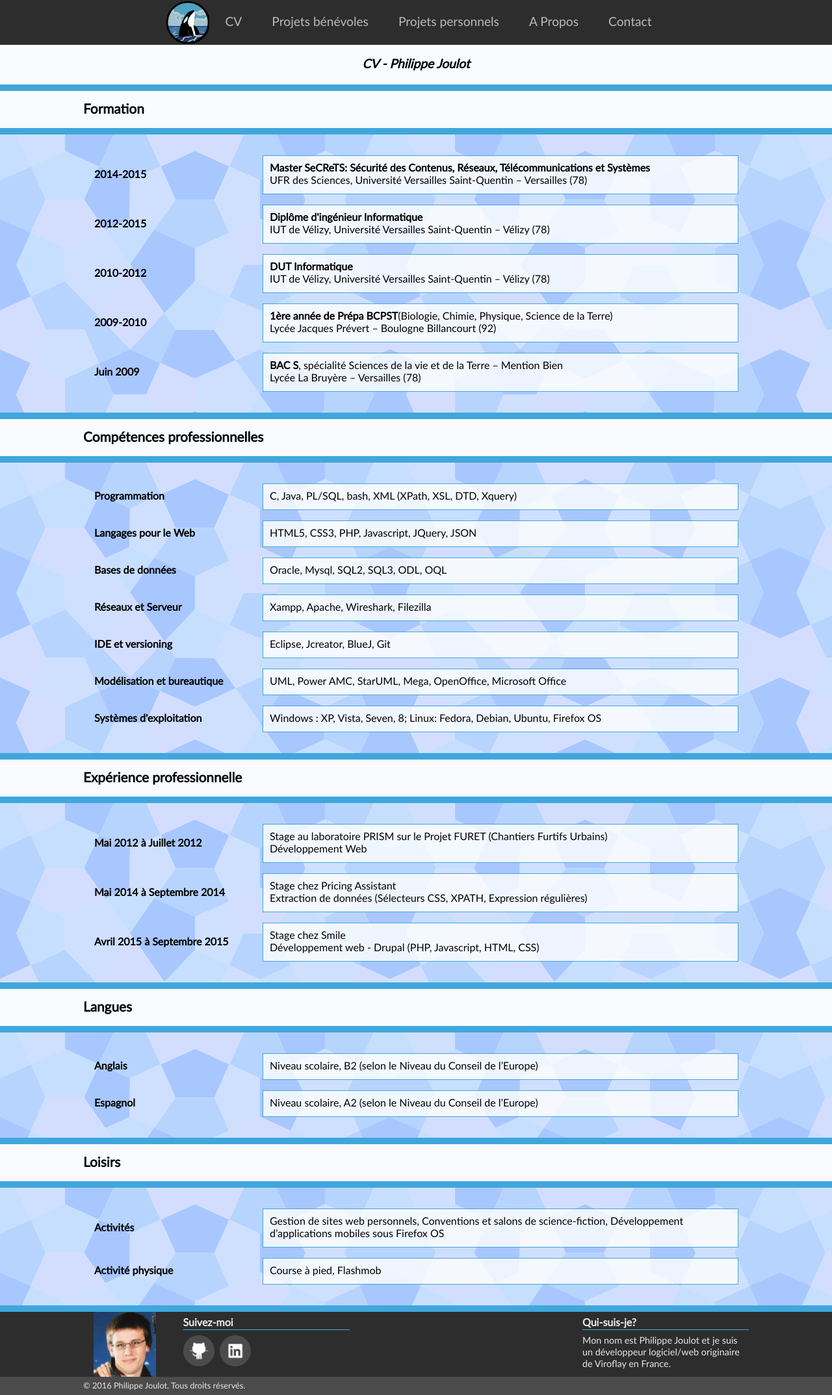
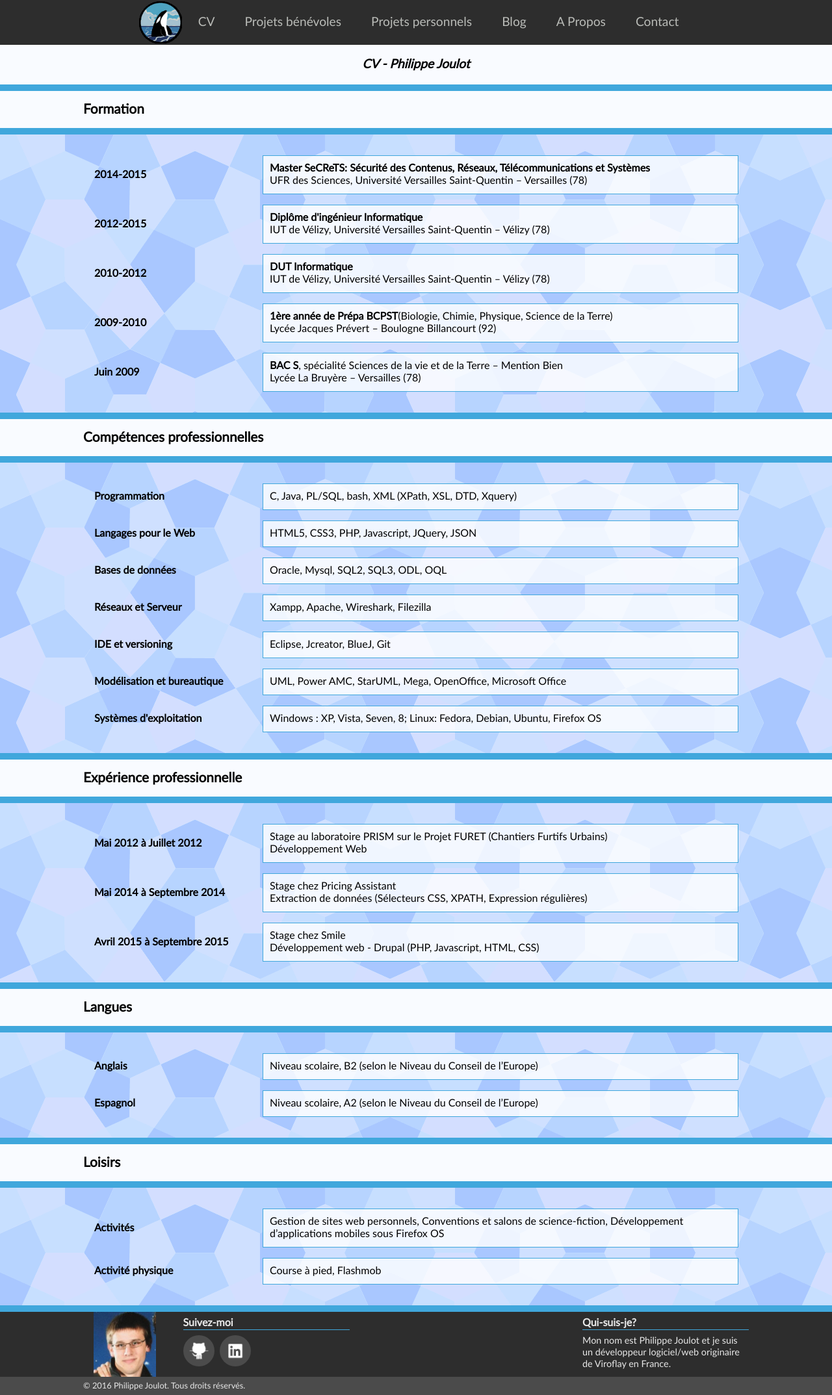
Before and after one commit to pjoulot/siteperso, a Jekyll site: the page built from cv.html, in a window 1280 px wide. Shown: the whole page at 65% size. Built offline with Jekyll 4.4.1, drawn with Linux system fonts in a browser that asks for light colours.

Commit message:
Beginning of the blog list page

```diff
--- a/_config.yml
+++ b/_config.yml
@@ -13,9 +13,11 @@
   line in _config.yml. It will appear in your document head meta (for
   Google search results) and in your feed.xml site description.
 baseurl: "" # the subpath of your site, e.g. /blog
-url: "http://localhost" # the base hostname & protocol for your site
-twitter_username: jekyllrb
-github_username:  jekyll
+url: "http://localhost/" # the base hostname & protocol for your site
+
+gems: [jekyll-paginate]
+paginate: 3
+paginate_path: "/blog/page:num/"
 
 # Build settings
 markdown: kramdown
--- /dev/null
+++ b/_includes/base.html
@@ -0,0 +1,6 @@
+{% assign base = '' %}
+{% assign depth = page.url | split: '/' | size | minus: 1 %}
+{% if    depth == 1 %}{% assign base = '..' %}
+{% elsif depth == 2 %}{% assign base = '../..' %}
+{% elsif depth == 3 %}{% assign base = '../../..' %}
+{% elsif depth == 4 %}{% assign base = '../../../..' %}{% endif %}
--- a/_includes/head.html
+++ b/_includes/head.html
@@ -1,3 +1,4 @@
+{% include base.html %}
 <head>
   <meta charset="utf-8">
   <meta http-equiv="X-UA-Compatible" content="IE=edge">
@@ -7,6 +8,6 @@
   <title>{% if page.title %}{{ page.title | escape }}{% else %}{{ site.title | escape }}{% endif %}</title>
   <meta name="description" content="{% if page.excerpt %}{{ page.excerpt | strip_html | strip_newlines | truncate: 160 }}{% else %}{{ site.description }}{% endif %}">
 
-  <link rel="stylesheet" href="{{ "css/main.css" | prepend: site.baseurl }}">
+  <link rel="stylesheet" href="{{base}}/css/main.css">
   <link rel="canonical" href="{{ page.url | replace:'index.html','' | prepend: site.baseurl | prepend: site.url }}">
 </head>
--- a/_includes/header.html
+++ b/_includes/header.html
@@ -4,11 +4,12 @@
 		<div class="buttonMenu" onclick="menuShow();"></div>
 	</div>
 	<ul id="mainMenu">
-	   <li><a href="http://www.philippejoulot.fr"><div class="logoWebsite"></div></a></li>
-	   <li><a href="cv.html"><span>CV</span></a></li>
-	   <li><a href="projets-benevoles.html"><span>Projets bénévoles</span></a></li>
-	   <li><a href='projets-personnels.html'><span>Projets personnels</span></a></li>
-	   <li><a href="a-propos.html"><span>A Propos</span></a></li>
-	   <li><a href="contact.html"><span>Contact</span></a></li>
+	   <li><a href="{{ site.baseurl }}"><div class="logoWebsite"></div></a></li>
+	   <li><a href="{{base}}/cv.html"><span>CV</span></a></li>
+	   <li><a href="{{base}}/projets-benevoles.html"><span>Projets bénévoles</span></a></li>
+	   <li><a href='{{base}}/projets-personnels.html'><span>Projets personnels</span></a></li>
+           <li><a href="{{base}}/blog"><span>Blog</span></a></li>
+	   <li><a href="{{base}}/a-propos.html"><span>A Propos</span></a></li>
+	   <li><a href="{{base}}/contact.html"><span>Contact</span></a></li>
 	</ul>
 </nav>
--- a/_layouts/default.html
+++ b/_layouts/default.html
@@ -1,3 +1,4 @@
+{% include base.html %}
 <!DOCTYPE html>
 <html>
 
--- a/css/main.scss
+++ b/css/main.scss
@@ -428,6 +428,26 @@
 	border-top-left-radius: 20px;
 }
 
+.tableClass tr td {
+  position: relative;
+}
+
+.post-date {
+  position: absolute;
+  top: 10px;
+  right: 10px;
+  display: block;
+}
+
+.post-category {
+  background-color: #40A7DC;
+  border-radius: 5px;
+  padding: 5px;
+  line-height: 35px;
+  color: white;
+  text-shadow: 1px 1px 1px black;
+}
+
 body .contentBack .tableClass.tableCV tr td {
 	border-radius: 0;
 }
--- a/cv.html
+++ b/cv.html
@@ -2,8 +2,7 @@
 layout: default
 ---
 
-<h1 id="descSite">
-	CV - Philippe Joulot</h1>
+<h1 id="descSite">CV - Philippe Joulot</h1>
 
 <div class="lineDesign"></div>
 <div class="content">
```
Also changed, not shown: blog/index.html (added, +39 -0 lines), 1 other file.
